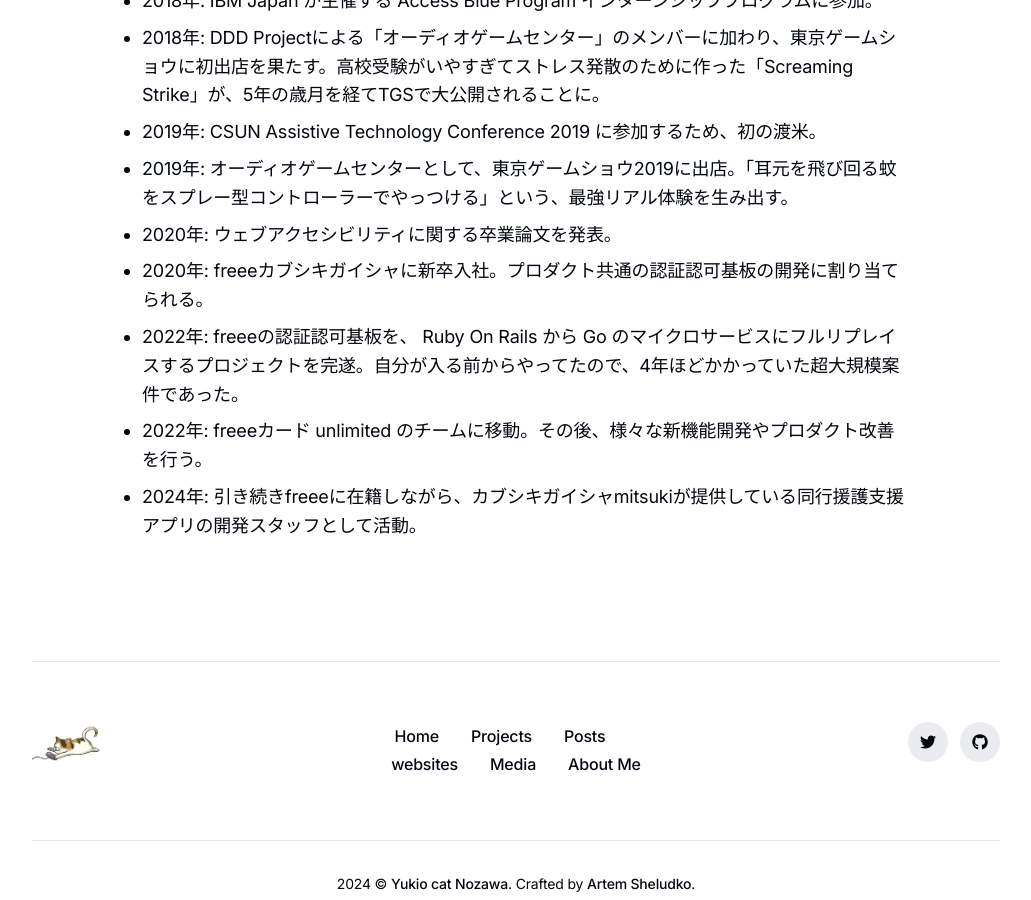
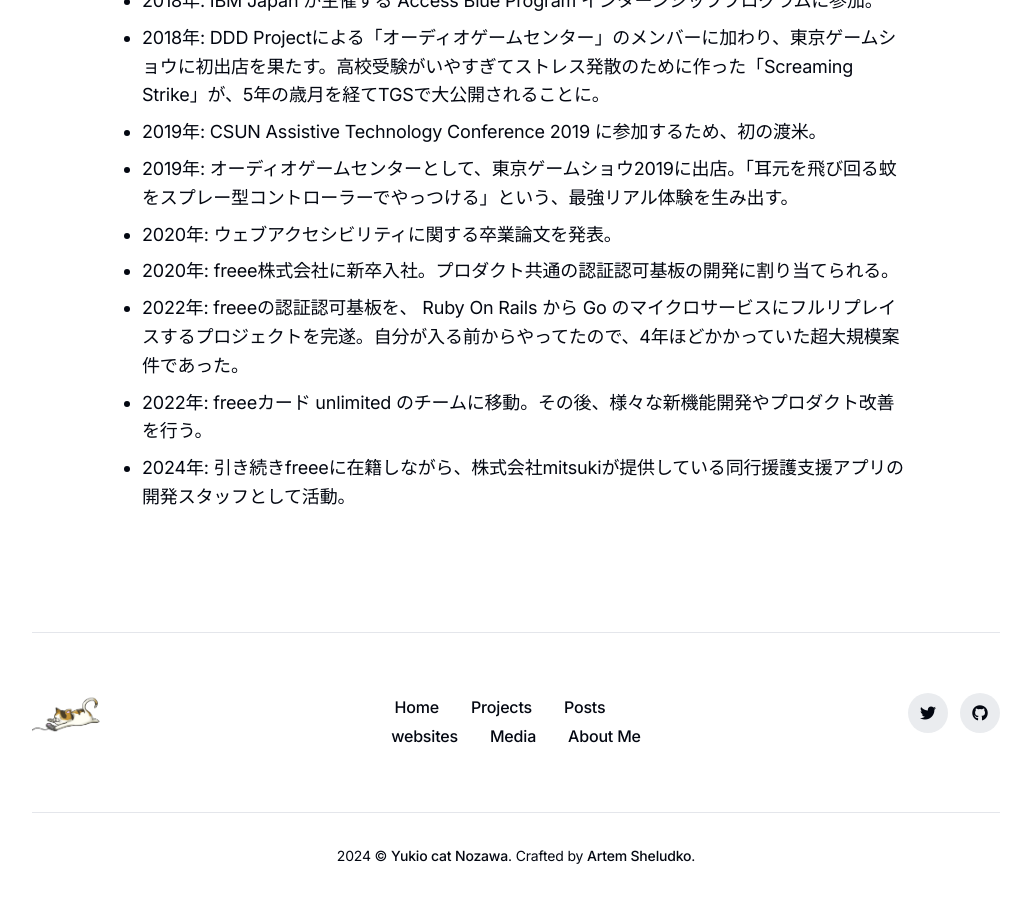
Before and after one commit to yncat/lp, a Jekyll site: the page built from _pages/about.md, in a window 1280 px wide and 900 px high, scrolled down 1420 px. Shown: the whole window, without its empty margins (124-1155 px from the left). Built offline with Jekyll 4.4.1, drawn with Linux system fonts in a browser that asks for light colours.

Commit message:
Fix typo

```diff
--- a/_pages/about.md
+++ b/_pages/about.md
@@ -36,7 +36,7 @@
 * 2019年: CSUN Assistive Technology Conference 2019 に参加するため、初の渡米。
 * 2019年: オーディオゲームセンターとして、東京ゲームショウ2019に出店。「耳元を飛び回る蚊をスプレー型コントローラーでやっつける」という、最強リアル体験を生み出す。
 * 2020年: ウェブアクセシビリティに関する卒業論文を発表。
-* 2020年: freeeカブシキガイシャに新卒入社。プロダクト共通の認証認可基板の開発に割り当てられる。
+* 2020年: freee株式会社に新卒入社。プロダクト共通の認証認可基板の開発に割り当てられる。
 * 2022年: freeeの認証認可基板を、 Ruby On Rails から Go のマイクロサービスにフルリプレイスするプロジェクトを完遂。自分が入る前からやってたので、4年ほどかかっていた超大規模案件であった。
 * 2022年: freeeカード unlimited のチームに移動。その後、様々な新機能開発やプロダクト改善を行う。
-* 2024年: 引き続きfreeeに在籍しながら、カブシキガイシャmitsukiが提供している同行援護支援アプリの開発スタッフとして活動。
+* 2024年: 引き続きfreeeに在籍しながら、株式会社mitsukiが提供している同行援護支援アプリの開発スタッフとして活動。
```
